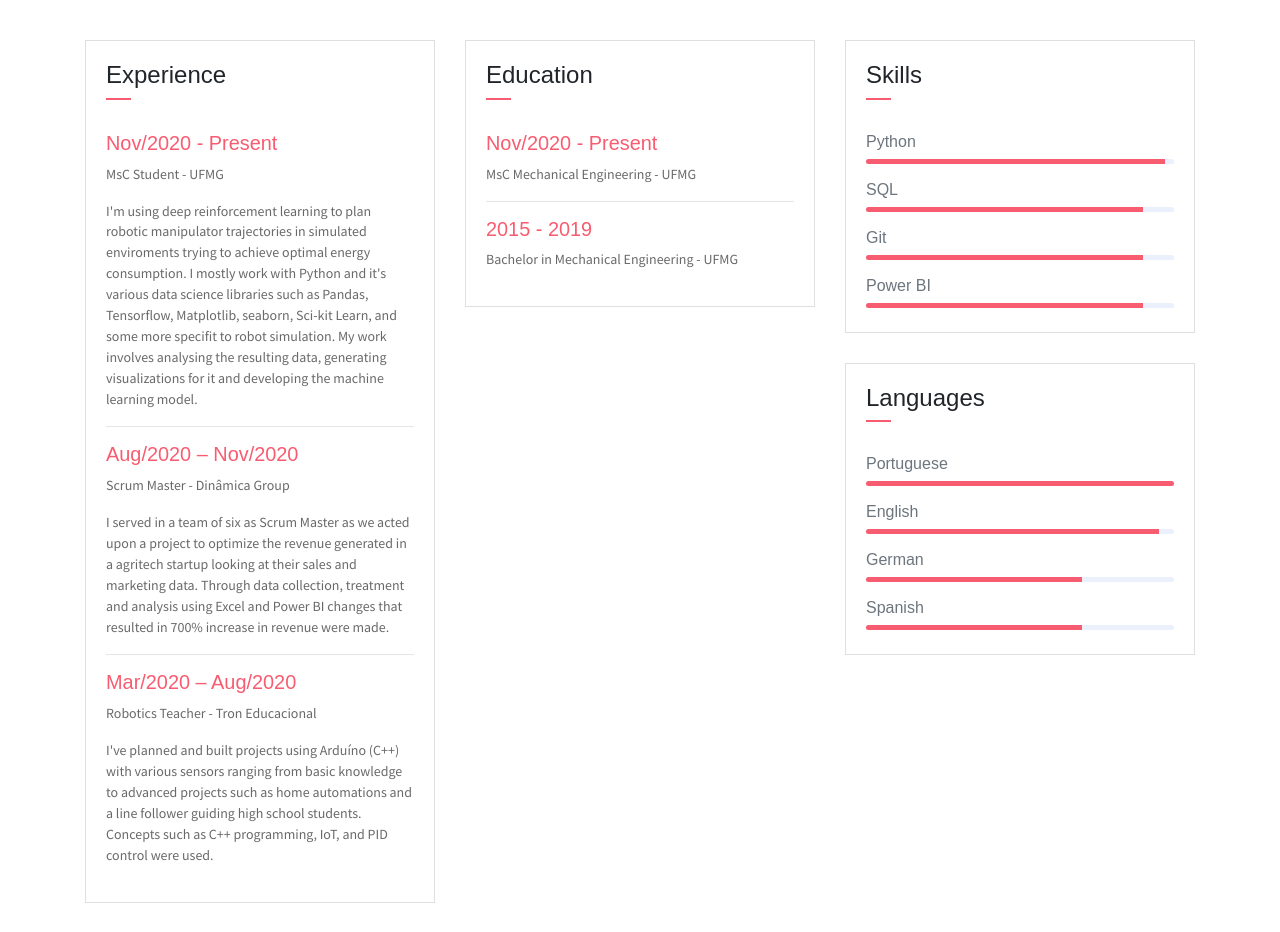
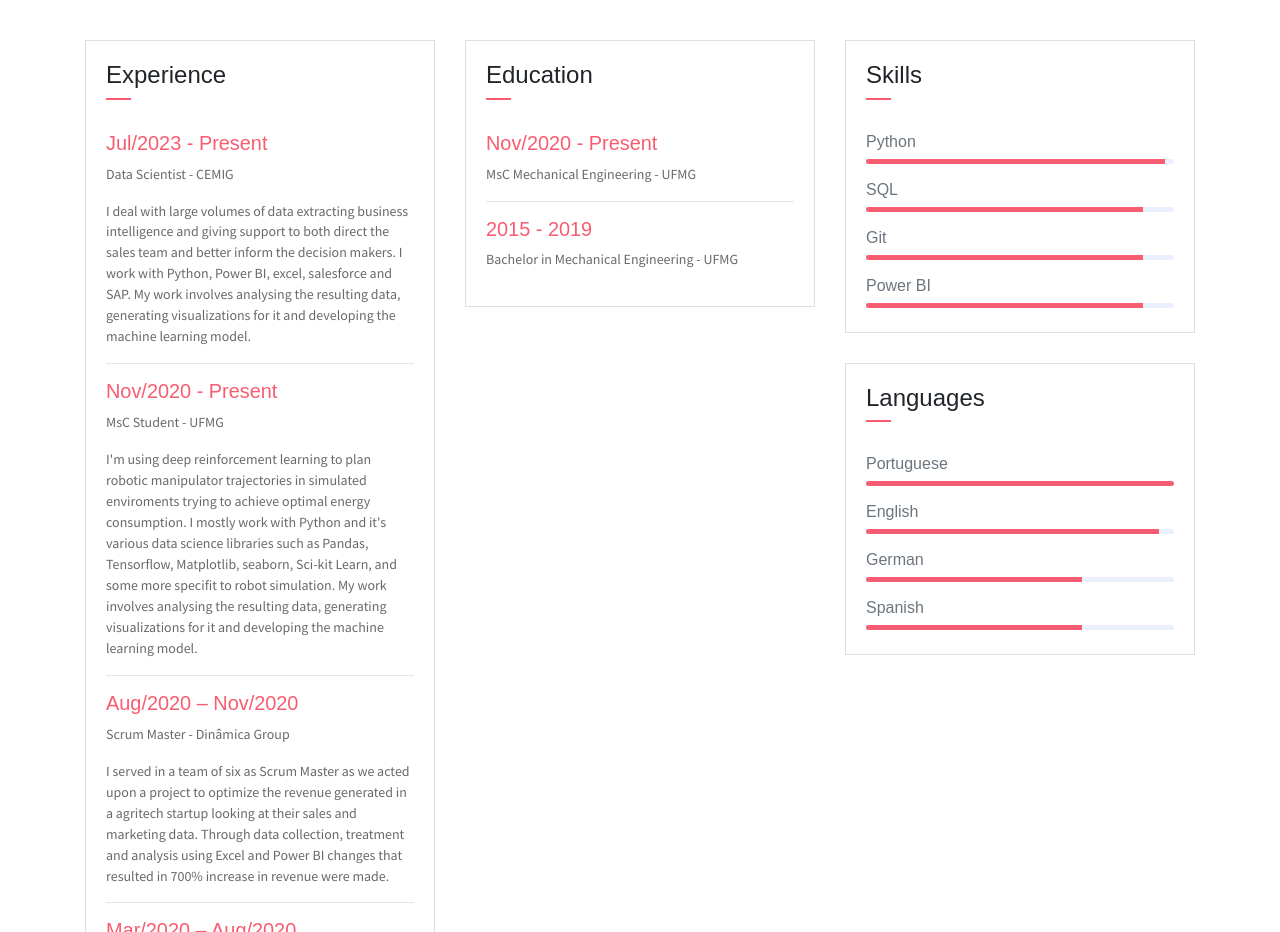
Before and after one commit to rodrigossilveira/rodrigossilveira.github.io, a website: page index.html in a window 1280 px wide. Shown: the part 1320-2252 px from the top of the page. Drawn offline with Linux system fonts and the light colour scheme; some packages are replaced by stand-ins of ours.

Commit message:
Update index.html

```diff
--- a/index.html
+++ b/index.html
@@ -144,6 +144,10 @@
                             </div>
                         </div>
                         <div class="card-body">
+			    <h6 class="title text-danger">Jul/2023 - Present</h6>
+                            <P>Data Scientist - CEMIG</P>
+                            <P class="subtitle"> I deal with large volumes of data extracting business intelligence and giving support to both direct the sales team and better inform the decision makers. I work with Python, Power BI, excel, salesforce and SAP. My work involves analysing the resulting data, generating visualizations for it and developing the machine learning model.</P>
+                            <hr>
                             <h6 class="title text-danger">Nov/2020 - Present</h6>
                             <P>MsC Student - UFMG</P>
                             <P class="subtitle">I'm using deep reinforcement learning to plan robotic manipulator trajectories in simulated enviroments trying to achieve optimal energy consumption. I mostly work with Python and it's various data science libraries such as Pandas, Tensorflow, Matplotlib, seaborn, Sci-kit Learn, and some more specifit to robot simulation. My work involves analysing the resulting data, generating visualizations for it and developing the machine learning model.</P>
```
